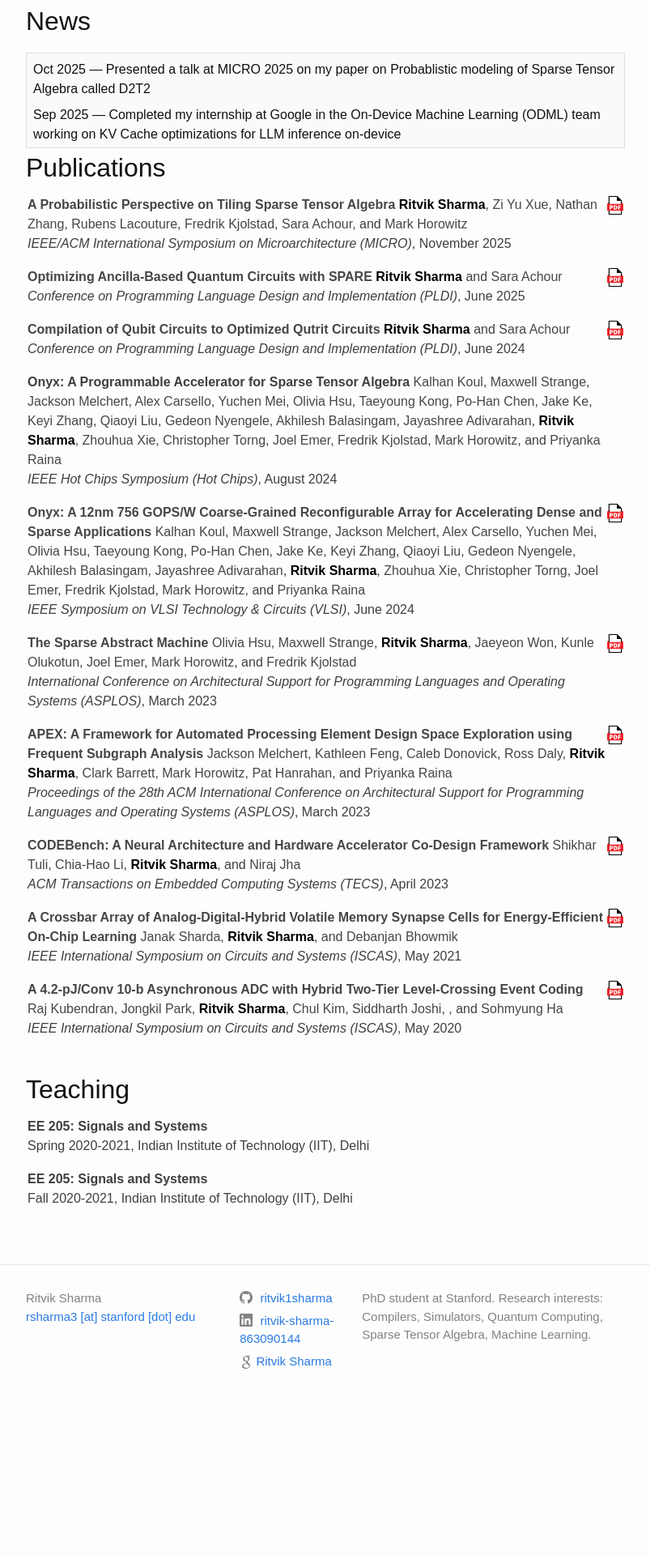
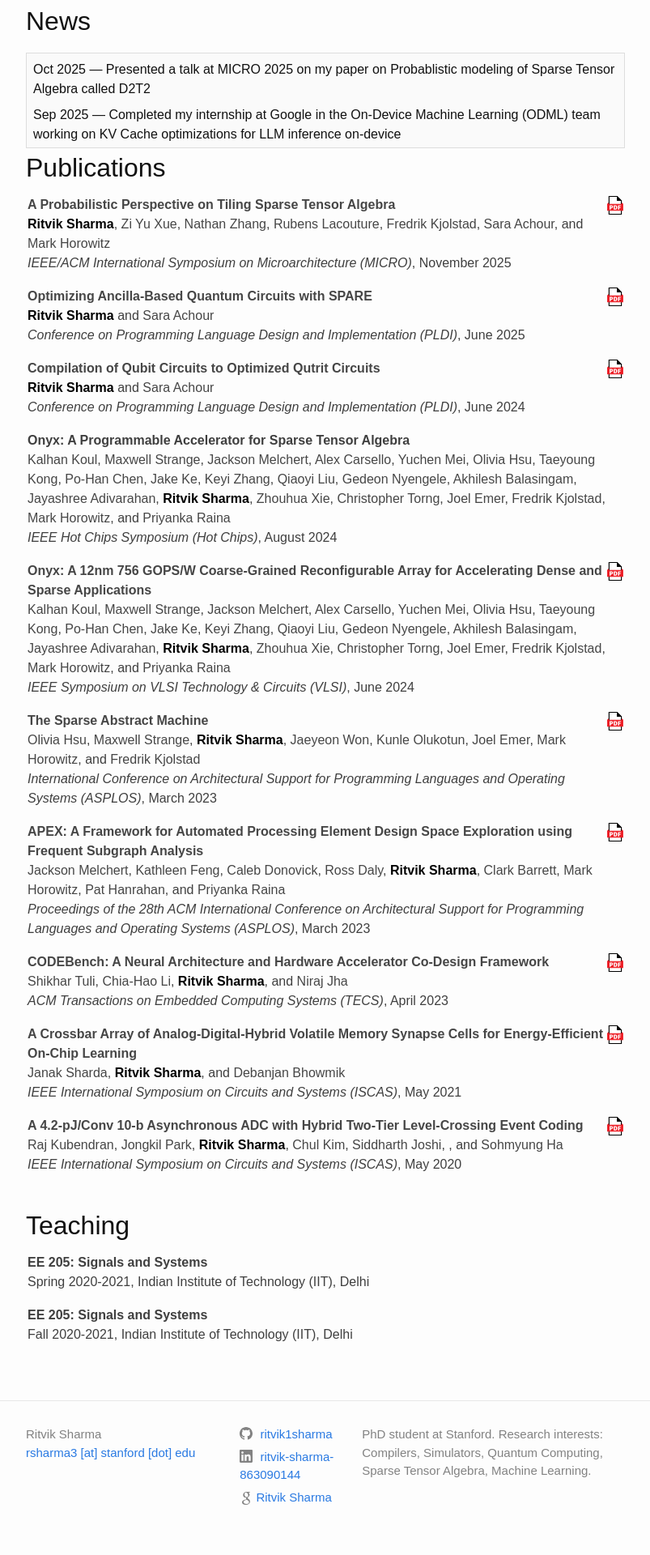
Before and after one commit to Ritvik1sharma/ritvik1sharma.github.io, a Jekyll site: the page built from index.md, in a window 1280 px wide. Shown: the part 719-2639 px from the top of the page at 81% size, without its empty margins (238-1041 px from the left). Built offline with Jekyll 4.4.1, drawn with Linux system fonts in a browser that asks for light colours; before the commit the page ends 2471 px from its top, so only the background shows below that.

Commit message:
update for spare

```diff
--- a/index.md
+++ b/index.md
@@ -94,7 +94,7 @@ at Princeton University on compute-in-memory hardware accelerators in Machine Le
           {% else %}
             {{ pub.title }}
           {% endif %}
-        </b>
+        </b><br/>
         <!-- <b><a href="pub_md/{{pub_keyval[0]}}.html" style="color: #464646">{{ pub.title }}</a></b><br/> -->
         {%- for author in pub.authors -%}
           {%- if forloop.last == true and forloop.length > 1 %}
```
